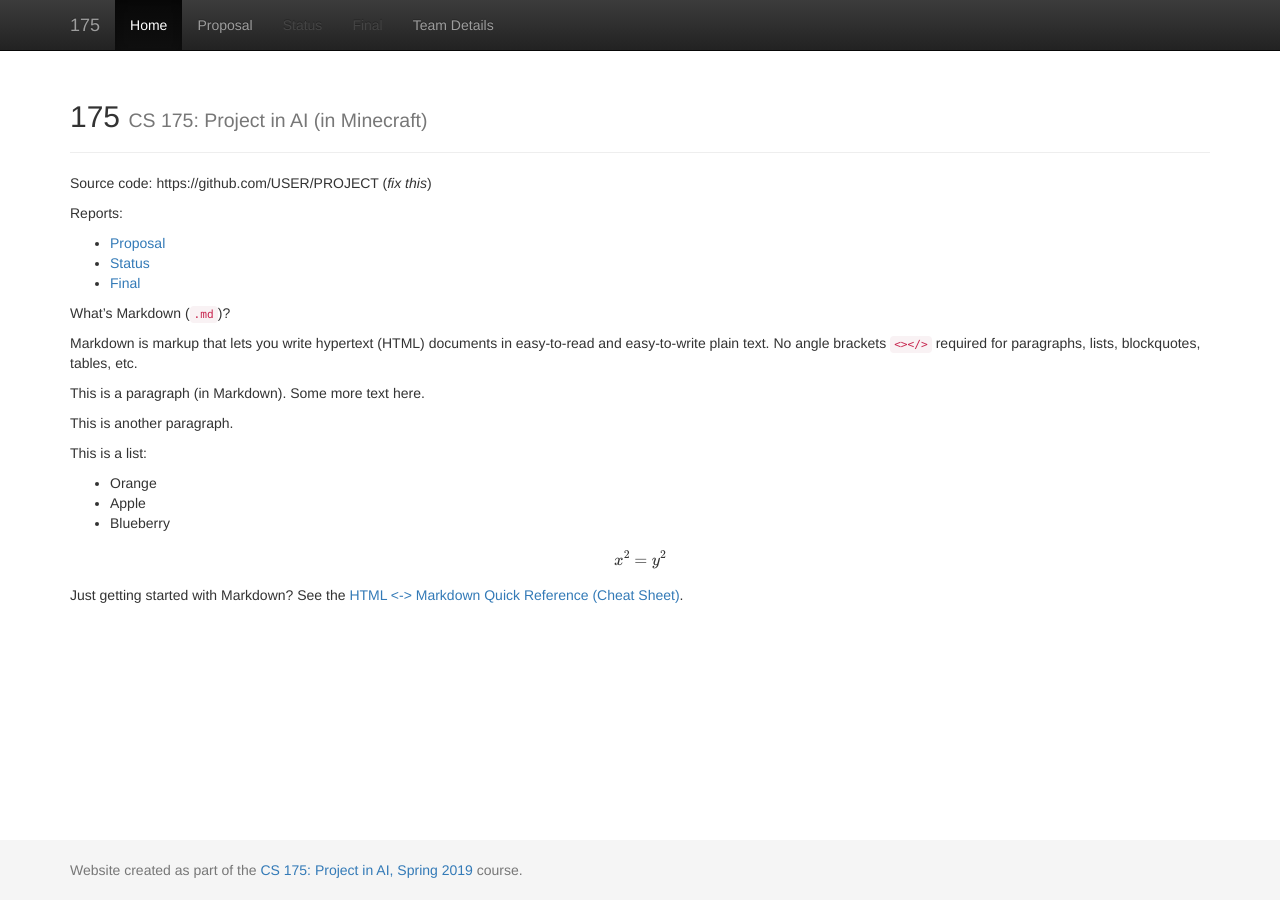
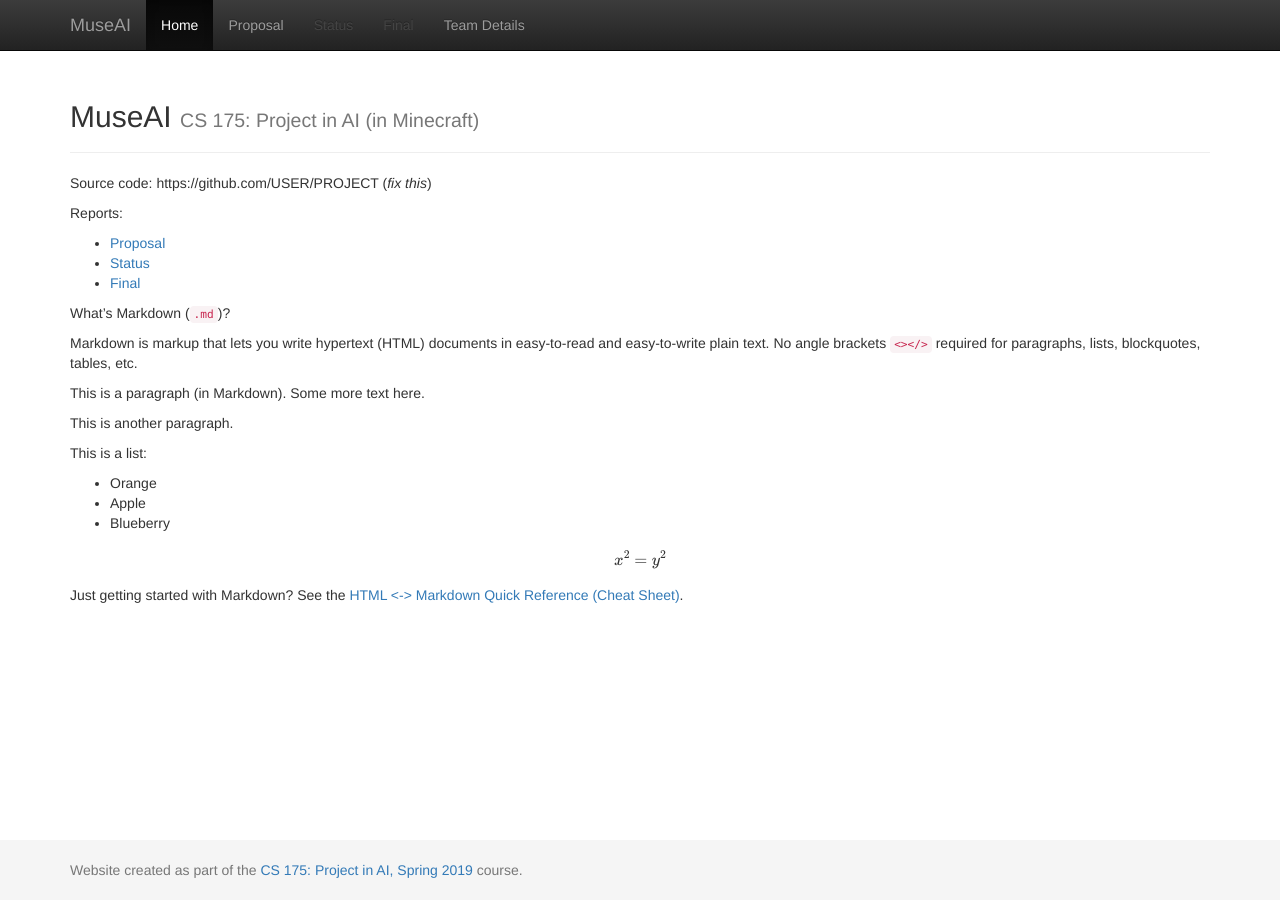
Before and after one commit to DylanAgiman/MuseAI, a Jekyll site: the page built from docs/index.md, in a window 1280 px wide. Built offline with Jekyll 4.4.1, drawn with Linux system fonts in a browser that asks for light colours; formulas are drawn with MathJax 3.

Commit message:
Change the title to "MuseAI"

```diff
--- a/docs/_config.yml
+++ b/docs/_config.yml
@@ -1,7 +1,7 @@
 ###########
 # site.title
 
-title:    '175'
+title:    'MuseAI'
 subtitle: 'CS 175: Project in AI (in Minecraft)'
 
 
```
